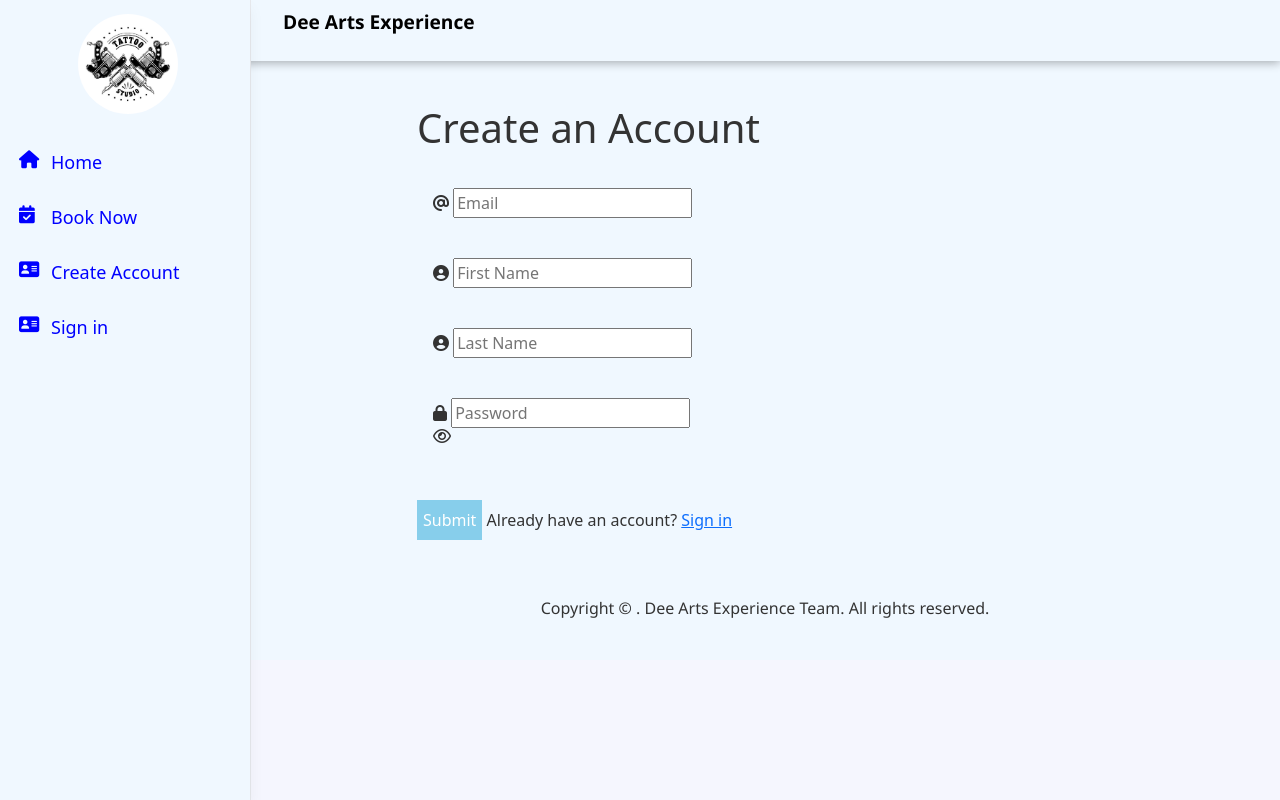
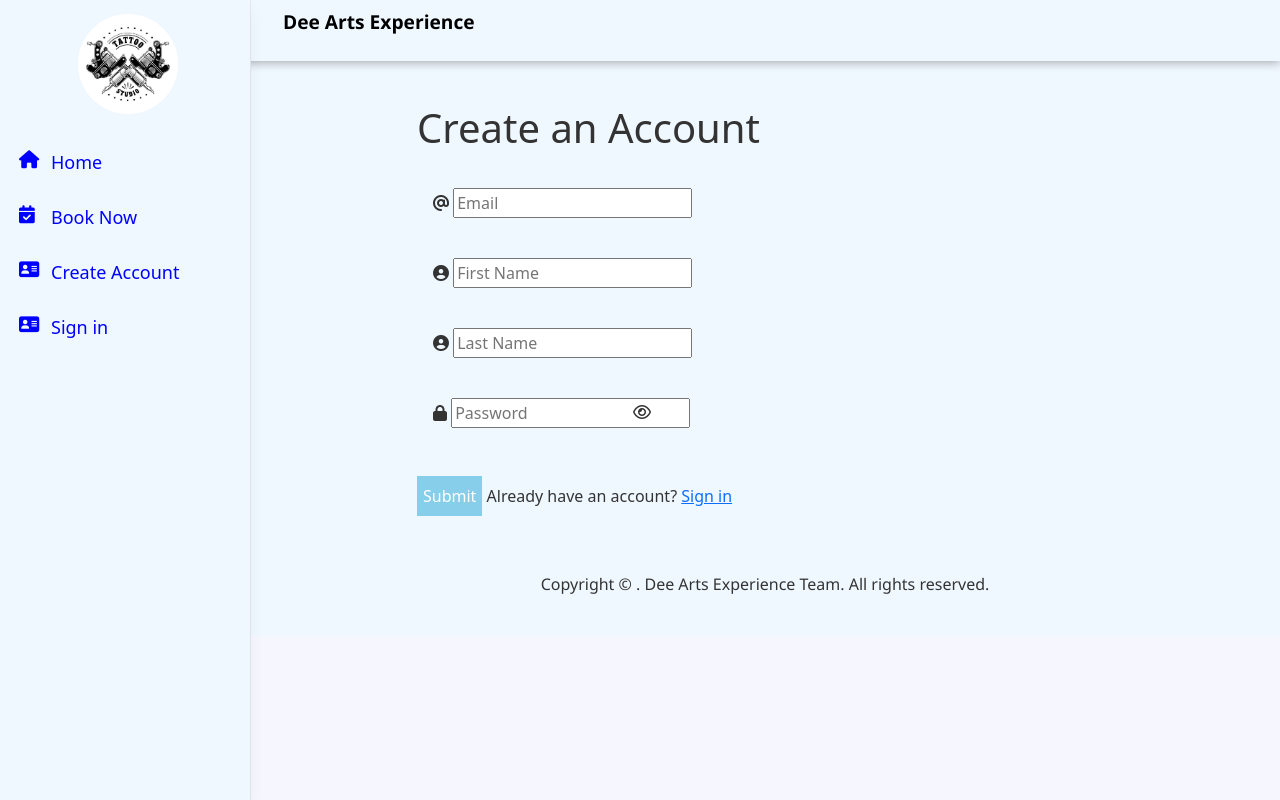
Before and after one commit to Samboja651/body-artwork, a Flask app: page /sign_up in a window 1280 px wide. Run offline with Flask 3, Linux system fonts and the light colour scheme.

Commit message:
fix visibility icon position

```diff
--- a/templates/login.html
+++ b/templates/login.html
@@ -21,7 +21,7 @@
                 <div class="flex items-center border-2 py-2 px-3 rounded-2xl mb-4">
                     <i class="fa-solid fa-lock"></i>
                     <input class="pl-2 w-full outline-none border-none" type="password" name="password" id="password" placeholder="Password" minlength="8" required/>
-                    <div class="ml-2 cursor-pointer" id="visibility">
+                    <div class="ml-2 cursor-pointer" id="visibility" style="margin-top: -1.5rem; margin-left: 12.5rem;">
                         <i class="fa-regular fa-eye-slash ml-2" id="v_slash" style="display: none;"></i>
                         <i class="fa-regular fa-eye" id="v_plain" style="display: block;"></i>
                     </div>
--- a/templates/register.html
+++ b/templates/register.html
@@ -25,7 +25,7 @@
     <div class="flex items-center border-2 py-2 px-3 rounded-2xl mb-4">
         <i class="fa-solid fa-lock"></i>
         <input class="pl-2 w-full outline-none border-none" type="password" name="password" id="password" placeholder="Password" minlength="8" required/>
-        <div class="ml-2 cursor-pointer" id="visibility">
+        <div class="ml-2 cursor-pointer" id="visibility" style="margin-top: -1.5rem; margin-left: 12.5rem;">
             <i class="fa-regular fa-eye-slash ml-2" id="v_slash" style="display: none;"></i>
             <i class="fa-regular fa-eye" id="v_plain" style="display: block;"></i>
         </div>
```
